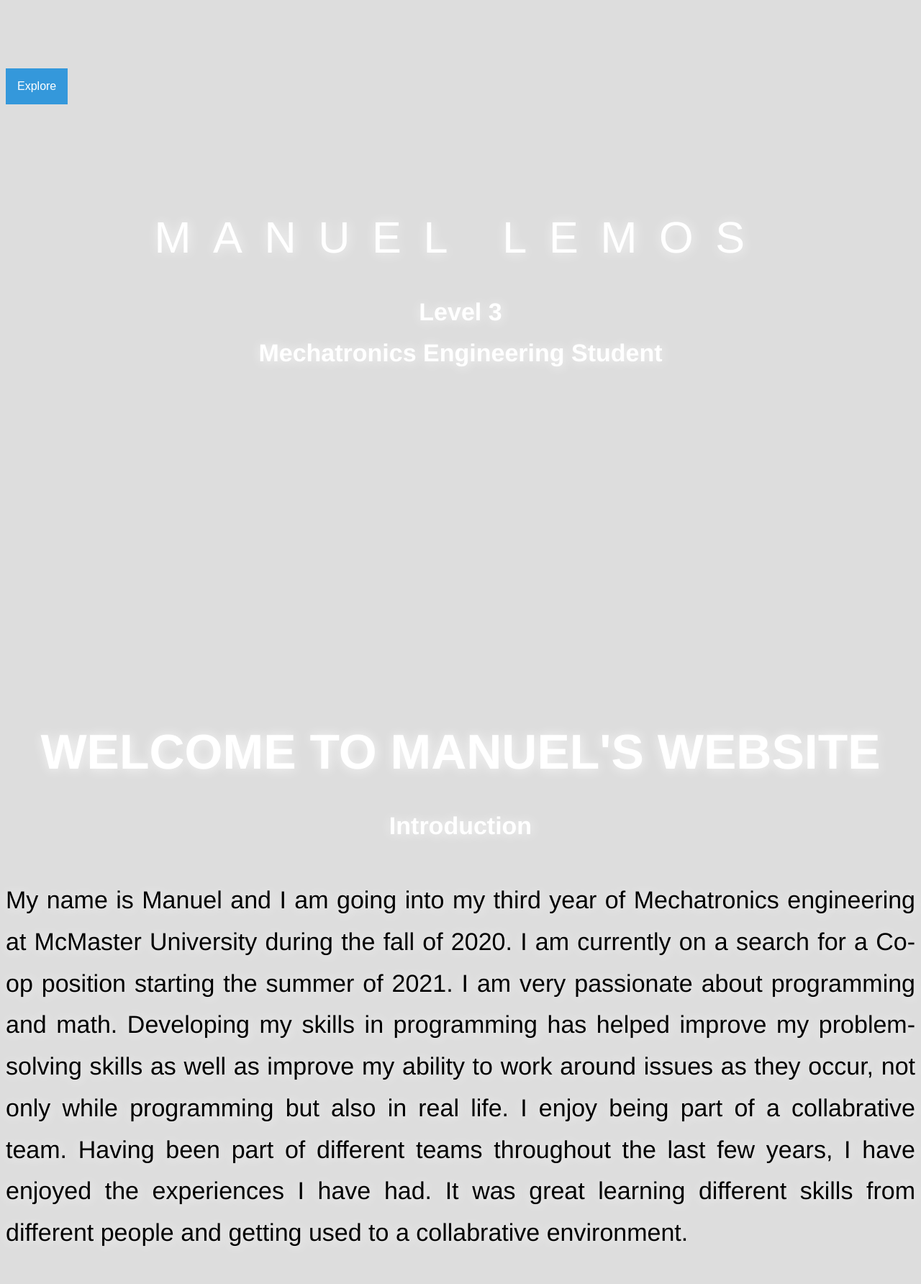
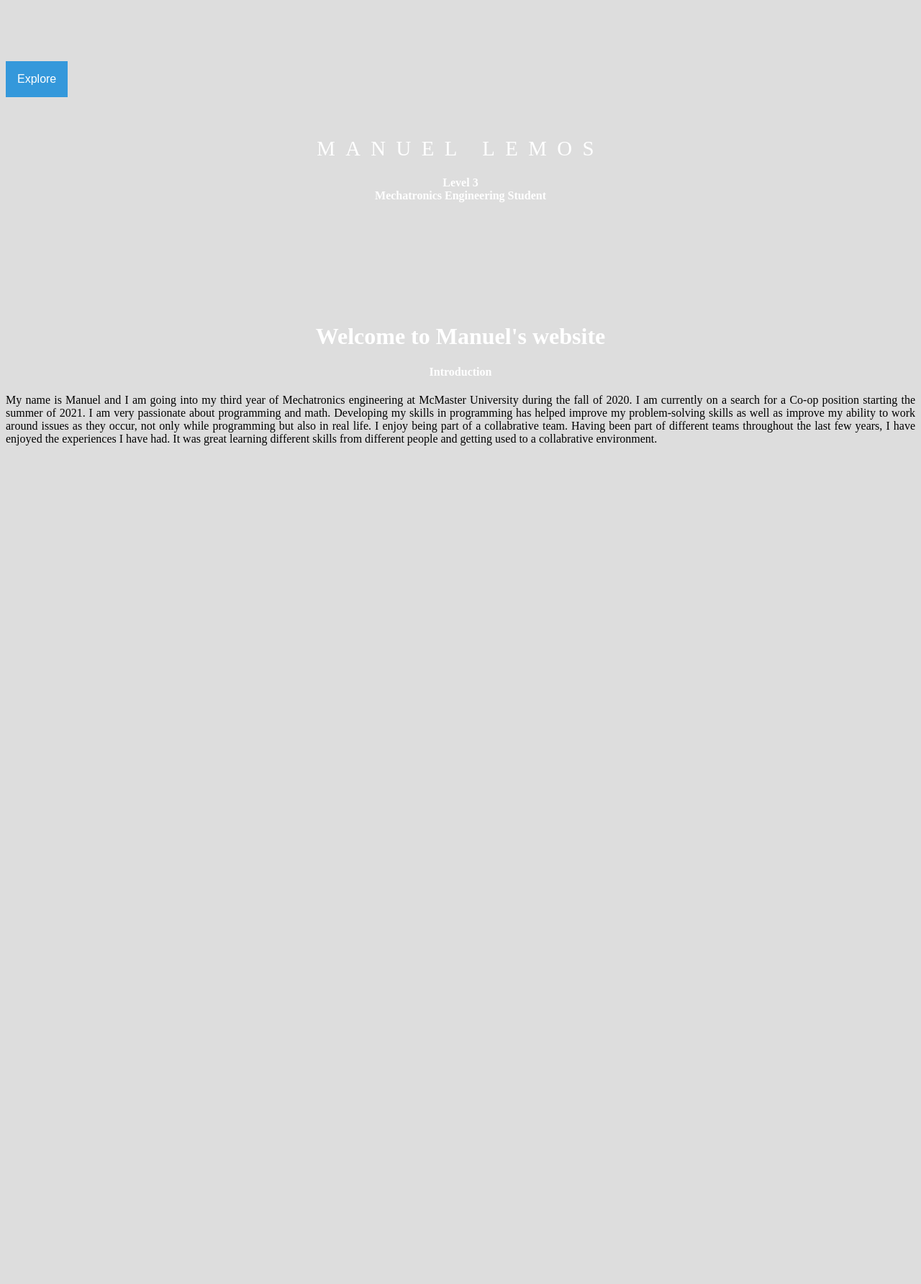
Before and after one commit to MannyLemos/MannyLemos.github.io, a Jekyll site: the page index.html, which Jekyll copies as it is, in a window 1280 px wide. Shown: the whole page at 72% size. Built offline with Jekyll 4.4.1, drawn with Linux system fonts in a browser that asks for light colours; nearby versions of some CDN libraries; a script that is not in the unit is left out; after the commit the page ends 900 px from its top, so only the background shows below that.

Commit message:
Update index.html

```diff
--- a/index.html
+++ b/index.html
@@ -107,17 +107,12 @@ window.onclick = function(event) {
 	<script src="https://cdnjs.cloudflare.com/ajax/libs/jquery-backstretch/2.0.4/jquery.backstretch.min.js"></script>
 	<style>
 		body {
-			line-height: 1.7em;
 			color: #000;
 			background-color: #ddd;
-			font-family: "Helvetica Neue", helvetica, arial, sans-serif;
-			text-shadow: 1px 1px 16px rgba(255, 255, 255, 0.8);
-			font-size: 34px;
 			text-align: center;
 			margin-top: 85px;
 		}
 		h1, h2, h3, h4, h5, h6, label { color: #fff; }
-		h1 { text-transform: uppercase; }
 	</style>
 </head>
 
```
